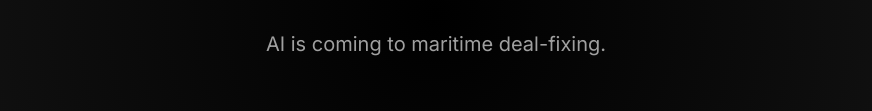
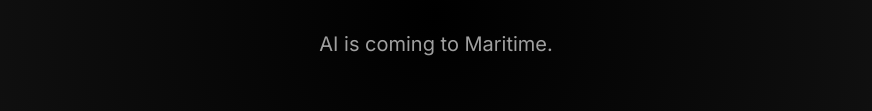
Before and after one commit to tradeflowsai/tradeflows.github.io, a plain HTML site: page index.html in a window 1280 px wide. Shown: the part 385-496 px from the top of the page, without its empty margins (204-1076 px from the left). Drawn offline with Linux system fonts and the light colour scheme.

Commit message:
Change tagline

```diff
--- a/index.html
+++ b/index.html
@@ -13,7 +13,7 @@
     <main class="stealth-container">
         <div class="stealth-content">
             <h1 class="brand-name">TradeFlows.ai</h1>
-            <p class="stealth-message">AI is coming to maritime deal-fixing.</p>
+            <p class="stealth-message">AI is coming to Maritime.</p>
             <div class="contact-info">
                 <a href="mailto:contact@tradeflows.ai" class="contact-link">contact@tradeflows.ai</a>
             </div>
```
